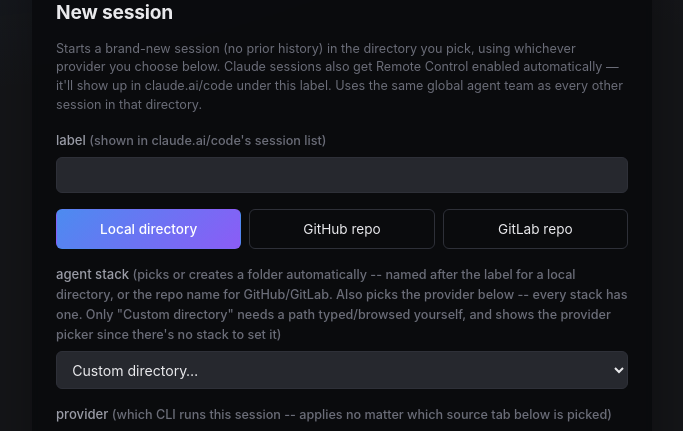
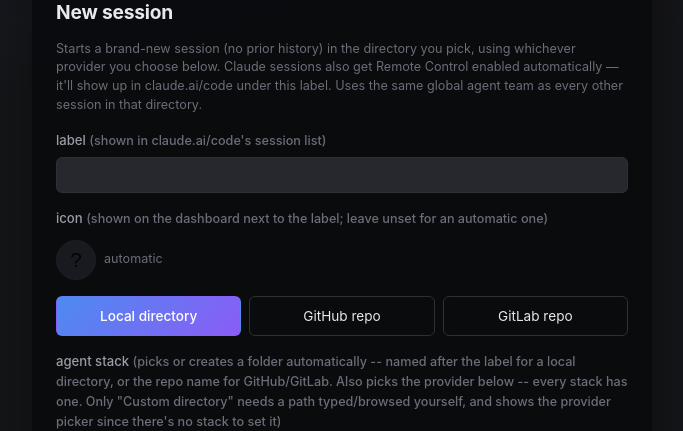
Before and after one commit to bburge14/cadre, a Flask app: template templates/session_form.html in a window 1280 px wide. Shown: the part 183-614 px from the top of the page, without its empty margins (298-981 px from the left). Run offline with Flask 3, Linux system fonts and the light colour scheme; the template is opened without the code that fills it, so the values that code supplies are empty.

Commit message:
Add session icons, shown on the dashboard
Every session gets an icon next to its label in the Sessions table.
Default is deterministic (crc32 of the session id, same approach as
agents_store.avatar_for) so a session looks distinct without any setup;
the session's own edit/new form now has a picker (32 curated emoji + an
"automatic" reset) to override it. Stored as a plain icon field on the
session, empty string means "use the automatic one."

```diff
--- a/app.py
+++ b/app.py
@@ -166,6 +166,7 @@ def _sessions_with_status() -> list[dict]:
             **entry,
             "status": session_manager.status(entry["id"]),
             "stack": _stack_for_workdir(entry["workdir"]),
+            "display_icon": entry.get("icon") or sessions_store.default_icon_for(entry["id"]),
         })
     return sessions
 
@@ -1699,6 +1700,7 @@ def new_session_form():
         default_base=str(settings.projects_root()),
         known_dirs=_known_directories(),
         stacks=_stack_picker_options(),
+        icon_choices=sessions_store.ICON_CHOICES,
     )
 
 
@@ -1850,6 +1852,9 @@ def create_session():
     # open terminal view -- with real cols/rows from the start, no resize
     # needed. See create()'s autostart docstring for the full diagnosis.
     result = session_manager.create(label, workdir, provider=provider_id, autostart=False)
+    icon = request.form.get("icon", "").strip()
+    if icon:
+        sessions_store.update(result["session_id"], icon=icon)
     flash(f"Created session '{label}'.", "success")
     return redirect(url_for("terminal_hub", session=result["session_id"], autostart=1))
 
@@ -2550,7 +2555,12 @@ def edit_session_form(session_id):
     if entry is None:
         flash("Unknown session.", "error")
         return redirect(url_for("index"))
-    return render_template("session_form.html", session=entry)
+    return render_template(
+        "session_form.html",
+        session=entry,
+        icon_choices=sessions_store.ICON_CHOICES,
+        default_icon=sessions_store.default_icon_for(session_id),
+    )
 
 
 @app.post("/sessions/<session_id>/edit")
@@ -2558,10 +2568,11 @@ def edit_session_form(session_id):
 def edit_session(session_id):
     label = request.form.get("label", "").strip()
     workdir = request.form.get("workdir", "").strip()
+    icon = request.form.get("icon", "").strip()
     if not label or not workdir:
         flash("Label and working directory are both required.", "error")
         return redirect(url_for("edit_session_form", session_id=session_id))
-    sessions_store.update(session_id, label=label, workdir=workdir)
+    sessions_store.update(session_id, label=label, workdir=workdir, icon=icon)
     flash("Session updated. Restart it to apply a changed working directory.", "success")
     return redirect(url_for("index"))
 
--- a/sessions_store.py
+++ b/sessions_store.py
@@ -4,9 +4,27 @@ import json
 import time
 import uuid
 
+import zlib
+
 import config
 
 STORE_FILE = config.SESSIONS_FILE
+
+# Same idea as agents_store.avatar_for: deterministic (crc32, not the
+# randomized-per-process hash()) so a session without a custom icon still
+# looks visually distinct and stays on the same icon across restarts,
+# without needing anything stored. A custom pick (session.icon) always
+# wins over this -- see default_icon_for's callers.
+ICON_CHOICES = [
+    "🚀", "💻", "🎮", "🛠️", "📊", "🌐", "📝", "🎨",
+    "🔬", "💬", "📈", "🏗️", "🛒", "📱", "🔐", "☁️",
+    "🐛", "🧪", "📦", "🎯", "🔥", "🎵", "📷", "🏆",
+    "⚡", "🗂️", "🔑", "🌟", "🧩", "📡", "🎓", "💰",
+]
+
+
+def default_icon_for(session_id: str) -> str:
+    return ICON_CHOICES[zlib.crc32(session_id.encode()) % len(ICON_CHOICES)]
 
 
 def _load() -> list[dict]:
@@ -16,6 +34,7 @@ def _load() -> list[dict]:
     for s in sessions:
         s.setdefault("provider", "claude")
         s.setdefault("internal", False)
+        s.setdefault("icon", "")
     return sessions
 
 
--- a/templates/index.html
+++ b/templates/index.html
@@ -30,7 +30,7 @@
     <tr><th>Label</th><th>Provider</th><th>Stack</th><th>Status</th><th></th></tr>
     {% for s in sessions %}
     <tr>
-      <td><a href="{{ url_for('session_detail', session_id=s.id) }}">{{ s.label }}</a></td>
+      <td><a href="{{ url_for('session_detail', session_id=s.id) }}"><span aria-hidden="true">{{ s.display_icon }}</span> {{ s.label }}</a></td>
       <td>{{ s.get('provider', 'claude') | capitalize }}</td>
       <td><a href="{{ url_for('edit_stack_form', stack_id=s.stack.id) }}">{{ s.stack.name }}</a></td>
       <td>
--- a/templates/session_form.html
+++ b/templates/session_form.html
@@ -23,6 +23,15 @@
   .repo-mode-panel.active { display: block; }
   .checkbox-label { display: flex; align-items: center; gap: 0.4rem; font-weight: normal; margin-top: 0.5rem; }
   .checkbox-label input { width: auto; accent-color: var(--accent); }
+  .icon-picker { display: inline-flex; align-items: center; gap: 0.5rem; position: relative; margin-top: 0.3rem; }
+  .icon-picker-current { width: 40px; height: 40px; border-radius: 50%; font-size: 1.3rem; display: inline-flex; align-items: center; justify-content: center; background: var(--surface-2); border: 1px solid var(--border); cursor: pointer; padding: 0; }
+  .icon-picker-current.is-auto { opacity: 0.55; }
+  .icon-picker-current:hover { border-color: var(--accent); }
+  .icon-picker-grid { display: none; position: absolute; top: calc(100% + 0.4rem); left: 0; z-index: 5; grid-template-columns: repeat(8, 1fr); gap: 0.3rem; background: var(--surface); border: 1px solid var(--border); border-radius: var(--radius); padding: 0.6rem; box-shadow: var(--shadow); width: 280px; }
+  .icon-picker-grid.open { display: grid; }
+  .icon-picker-option { width: 30px; height: 30px; border-radius: 50%; font-size: 1rem; display: inline-flex; align-items: center; justify-content: center; background: transparent; border: 1px solid transparent; cursor: pointer; padding: 0; }
+  .icon-picker-option:hover { background: var(--surface-2); border-color: var(--border); }
+  .icon-picker-clear { color: var(--text-dim); }
 </style>
 </head>
 <body>
@@ -43,6 +52,19 @@
   <form method="post" action="{{ url_for('edit_session', session_id=session.id) if session else url_for('create_session') }}">
     <label>label <span class="hint">(shown in claude.ai/code's session list)</span></label>
     <input name="label" id="session-label-field" value="{{ session.label if session else '' }}" oninput="updateFolderPreview()" {{ 'required' if session else '' }}>
+
+    <label>icon <span class="hint">(shown on the dashboard next to the label; leave unset for an automatic one)</span></label>
+    <input type="hidden" name="icon" id="icon-field" value="{{ session.icon if session else '' }}">
+    <div class="icon-picker">
+      <button type="button" class="icon-picker-current {{ '' if (session and session.icon) else 'is-auto' }}" id="icon-picker-current" onclick="toggleIconPicker()">{{ (session.icon if session else '') or (default_icon if session else '?') }}</button>
+      <span class="hint" id="icon-picker-hint">{{ 'custom' if (session and session.icon) else 'automatic' }}</span>
+      <div class="icon-picker-grid" id="icon-picker-grid">
+        <button type="button" class="icon-picker-option icon-picker-clear" onclick="selectIcon('')" title="Automatic">&#8635;</button>
+        {% for emoji in icon_choices %}
+        <button type="button" class="icon-picker-option" onclick="selectIcon('{{ emoji }}')">{{ emoji }}</button>
+        {% endfor %}
+      </div>
+    </div>
 
     {% if session %}
     <label>working directory <span class="hint">(absolute path, must already exist on this machine)</span></label>
@@ -153,6 +175,30 @@
   {% include '_dirbrowser_modal.html' %}
 
 <script>
+function toggleIconPicker() {
+  document.getElementById('icon-picker-grid').classList.toggle('open');
+}
+function selectIcon(emoji) {
+  document.getElementById('icon-field').value = emoji;
+  const current = document.getElementById('icon-picker-current');
+  const hint = document.getElementById('icon-picker-hint');
+  if (emoji) {
+    current.textContent = emoji;
+    current.classList.remove('is-auto');
+    hint.textContent = 'custom';
+  } else {
+    current.textContent = '{{ default_icon if session else "?" }}';
+    current.classList.add('is-auto');
+    hint.textContent = 'automatic';
+  }
+  document.getElementById('icon-picker-grid').classList.remove('open');
+}
+document.addEventListener('click', (e) => {
+  const grid = document.getElementById('icon-picker-grid');
+  if (grid.classList.contains('open') && !e.target.closest('.icon-picker')) {
+    grid.classList.remove('open');
+  }
+});
 {% if not session %}
 const PROVIDER_REMOTE_CONTROL = {
   {% for provider in cli_providers %}"{{ provider.id }}": {{ provider.remote_control | tojson }}{{ "," if not loop.last }}
```
Also changed, not shown: 1 other file.
